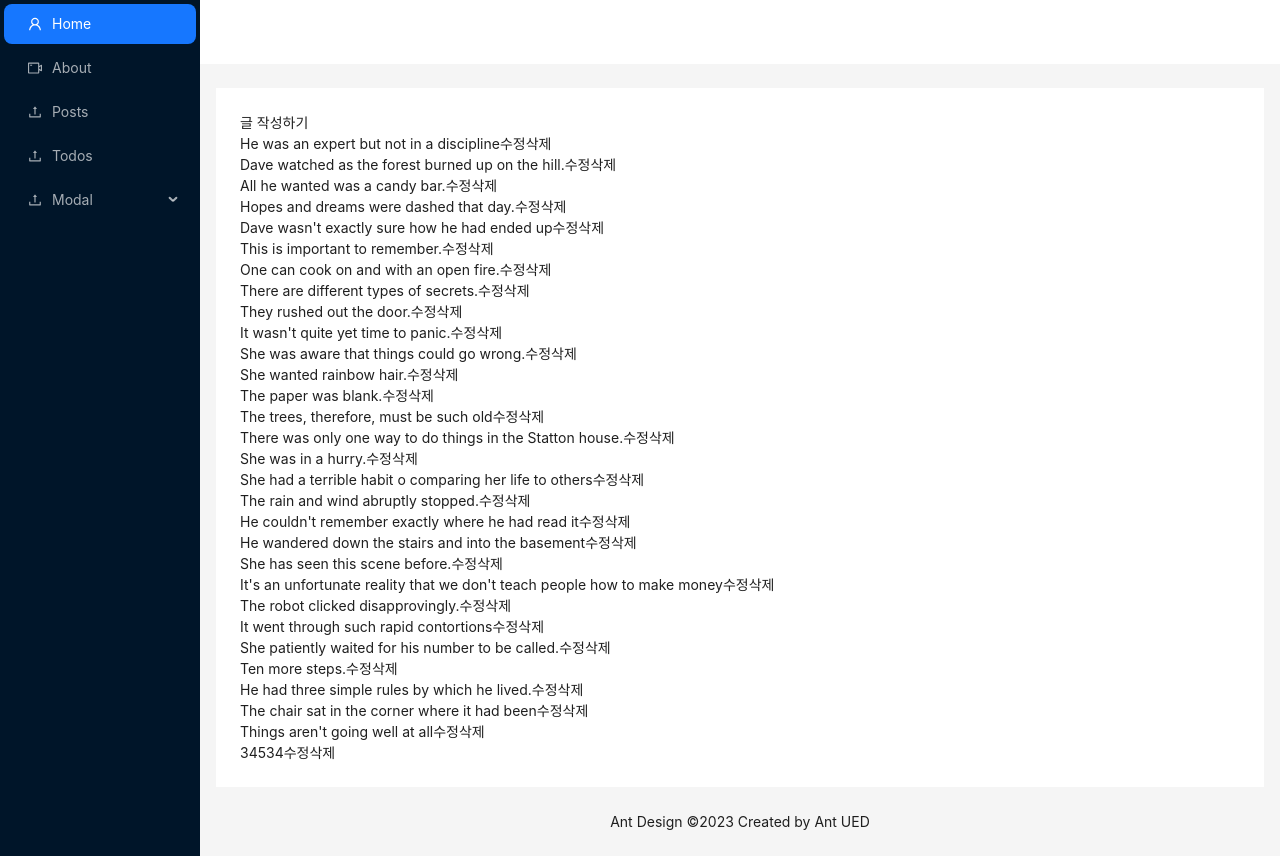
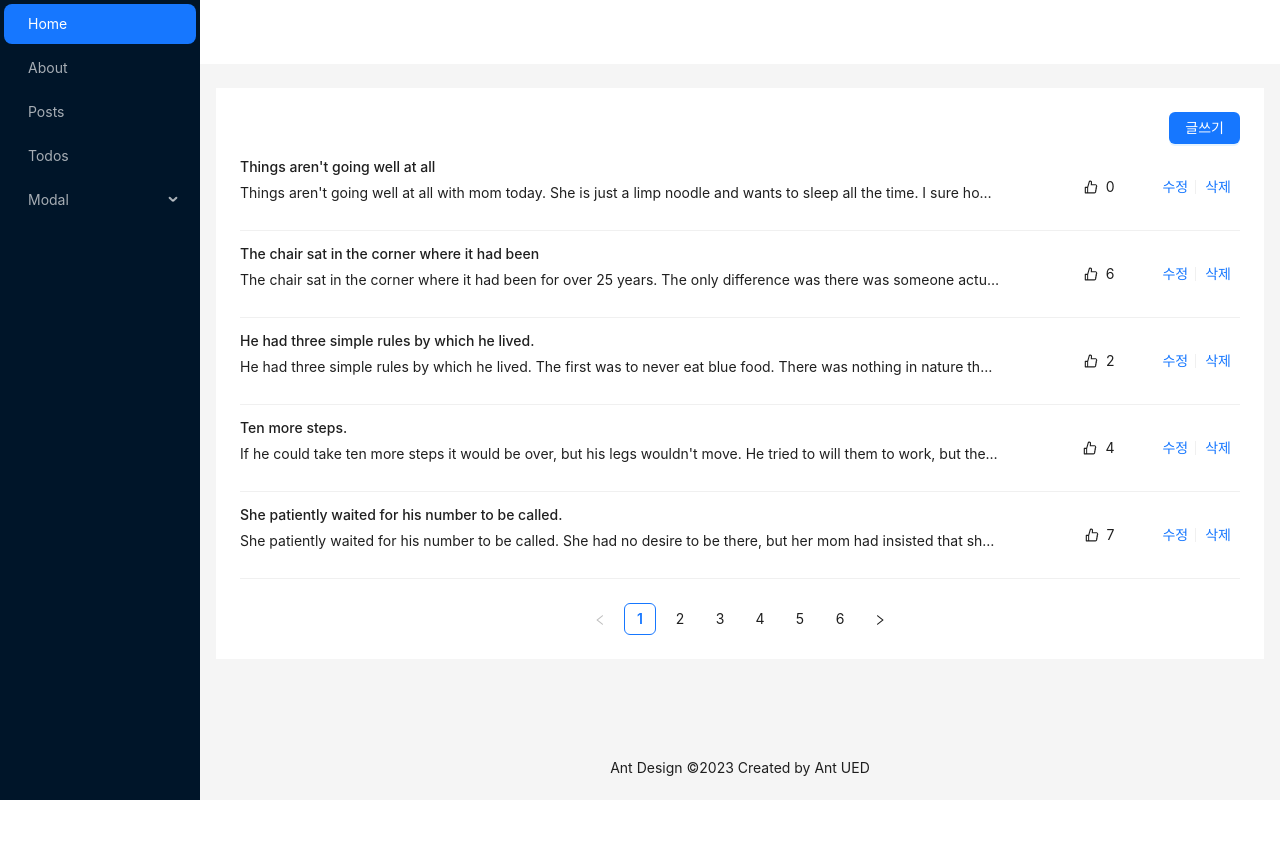
Before and after one commit to Seonghui/next-playground-page, a Next.js app: page /posts in a window 1280 px wide. After the commit the page ends 800 px from the top, so only its background shows below. Built offline with nearby package versions, Linux system fonts and the light colour scheme; data requests are answered from the project's data file.

Commit message:
post 리스트 스타일 적용

```diff
--- a/components/MainLayout.tsx
+++ b/components/MainLayout.tsx
@@ -11,27 +11,31 @@ function MainLayout({ children }): ReactElement {
   } = theme.useToken();
 
   return (
-    <Layout style={{ minHeight: "100vh" }}>
+    <Layout
+      style={{
+        minHeight: "100vh",
+      }}
+      hasSider
+    >
       <Sider
-        breakpoint="lg"
-        collapsedWidth="0"
-        onBreakpoint={(broken) => {
-          console.log(broken);
-        }}
-        onCollapse={(collapsed, type) => {
-          console.log(collapsed, type);
+        style={{
+          overflow: "auto",
+          height: "100vh",
+          position: "fixed",
+          left: 0,
+          top: 0,
+          bottom: 0,
         }}
       >
         <div className="demo-logo-vertical" />
         <MainMenu />
       </Sider>
-      <Layout>
+      <Layout className="site-layout" style={{ marginLeft: 200 }}>
         <Header style={{ padding: 0, background: colorBgContainer }} />
-        <Content style={{ margin: "24px 16px 0" }}>
+        <Content style={{ margin: "24px 16px 0", overflow: "initial" }}>
           <div
             style={{
               padding: 24,
-              minHeight: 360,
               background: colorBgContainer,
             }}
           >
--- a/components/MainMenu.tsx
+++ b/components/MainMenu.tsx
@@ -1,10 +1,5 @@
 import React, { ReactElement } from "react";
 import { Menu } from "antd";
-import {
-  UploadOutlined,
-  UserOutlined,
-  VideoCameraOutlined,
-} from "@ant-design/icons";
 import { useRouter } from "next/router";
 
 function MainMenu(): ReactElement {
@@ -17,7 +12,6 @@ function MainMenu(): ReactElement {
       items={[
         {
           key: "1",
-          icon: <UserOutlined />,
           label: "Home",
           onClick: () => {
             route.push("/");
@@ -25,7 +19,6 @@ function MainMenu(): ReactElement {
         },
         {
           key: "2",
-          icon: <VideoCameraOutlined />,
           label: "About",
           onClick: () => {
             route.push("/about");
@@ -33,7 +26,6 @@ function MainMenu(): ReactElement {
         },
         {
           key: "3",
-          icon: <UploadOutlined />,
           label: "Posts",
           onClick: () => {
             route.push("/posts");
@@ -41,7 +33,6 @@ function MainMenu(): ReactElement {
         },
         {
           key: "4",
-          icon: <UploadOutlined />,
           label: "Todos",
           onClick: () => {
             route.push("/todos");
@@ -49,7 +40,6 @@ function MainMenu(): ReactElement {
         },
         {
           key: "5",
-          icon: <UploadOutlined />,
           label: "Modal",
           // onClick: () => {
           //   return route.push("/modals");
--- a/components/NavBar.tsx
+++ /dev/null
@@ -1,16 +0,0 @@
-import React, { ReactElement } from "react";
-import Link from "next/link";
-
-function NavBar(): ReactElement {
-  return (
-    <div>
-      <Link href="/">Home</Link>
-      <Link href="/about">About</Link>
-      <Link href="/posts">Posts</Link>
-      <Link href="/todos">todos</Link>
-      <Link href="/modals">modal</Link>
-    </div>
-  );
-}
-
-export default NavBar;
--- a/db.json
+++ b/db.json
@@ -521,11 +521,6 @@
         "fiction"
       ],
       "reactions": 0
-    },
-    {
-      "title": "34534",
-      "body": "345",
-      "id": 31
     }
   ],
   "comments": [],
--- a/pages/_app.tsx
+++ b/pages/_app.tsx
@@ -1,6 +1,6 @@
-import "@/styles/globals.css";
 import type { AppProps } from "next/app";
 import MainLayout from "@/components/MainLayout";
+import "antd/dist/reset.css";
 
 export default function App({ Component, pageProps }: AppProps) {
   return (
--- a/pages/modals/popstate/index.tsx
+++ b/pages/modals/popstate/index.tsx
@@ -1,21 +1,24 @@
 import React, { ReactElement } from "react";
 import usePopstateModal from "@/hooks/usePopstateModal";
+import { Modal } from "antd";
 
 function Page(): ReactElement {
-  const {
-    handleCloseModal,
-    handleOpenModal,
-    isOpen: isOpenPopstateModal,
-  } = usePopstateModal("popstate-modal");
+  const { handleCloseModal, handleOpenModal, isOpen } =
+    usePopstateModal("popstate-modal");
   return (
     <div>
       <button onClick={() => handleOpenModal()}>PopState 모달 열기</button>
-      {isOpenPopstateModal && (
-        <div>
-          popState modal!!
-          <button onClick={() => handleCloseModal()}>닫기</button>
-        </div>
-      )}
+      <Modal
+        title="query 모달 열기"
+        centered
+        open={isOpen}
+        onOk={() => handleCloseModal()}
+        onCancel={() => handleCloseModal()}
+      >
+        <p>some contents...</p>
+        <p>some contents...</p>
+        <p>some contents...</p>
+      </Modal>
     </div>
   );
 }
--- a/pages/modals/query/index.tsx
+++ b/pages/modals/query/index.tsx
@@ -1,17 +1,23 @@
 import React, { ReactElement } from "react";
 import useQueryModal from "@/hooks/useQueryModal";
+import { Modal } from "antd";
 
 function Page(): ReactElement {
   const { isOpen, handleOpenModal, handleCloseModal } = useQueryModal("test");
   return (
     <div>
       <button onClick={() => handleOpenModal()}>query 모달 열기</button>
-      {isOpen && (
-        <div>
-          popState modal!!
-          <button onClick={() => handleCloseModal()}>닫기</button>
-        </div>
-      )}
+      <Modal
+        title="query 모달 열기"
+        centered
+        open={isOpen}
+        onOk={() => handleCloseModal()}
+        onCancel={() => handleCloseModal()}
+      >
+        <p>some contents...</p>
+        <p>some contents...</p>
+        <p>some contents...</p>
+      </Modal>
     </div>
   );
 }
--- a/pages/posts/index.tsx
+++ b/pages/posts/index.tsx
@@ -5,6 +5,10 @@ import { API_ENDPOINT_POST } from "@/constants";
 import Head from "next/head";
 import { useRouter } from "next/router";
 import { IPostResponse } from "@/types";
+import { Button, Col, List, Row, Typography, Space } from "antd";
+import { LikeOutlined } from "@ant-design/icons";
+
+const { Paragraph } = Typography;
 
 export const getServerSideProps: GetServerSideProps = async () => {
   const res = await fetch(`${API_ENDPOINT_POST}`);
@@ -13,7 +17,7 @@ export const getServerSideProps: GetServerSideProps = async () => {
 };
 
 function Page({
-  data,
+  data: fetchedData,
 }: InferGetServerSidePropsType<typeof getServerSideProps>): ReactElement {
   const router = useRouter();
   const handleClickDelete = async (id) => {
@@ -27,23 +31,59 @@ function Page({
         router.reload();
       });
   };
+
+  const data = fetchedData.sort((a, b) => b.id - a.id);
   return (
     <Fragment>
       <Head>
         <title>Post Page</title>
       </Head>
-      <Link href="/posts/new">글 작성하기</Link>
-      <ul>
-        {data.map((post) => {
-          return (
-            <li key={post.id}>
-              <Link href={`/posts/${post.id}`}>{post.title}</Link>
-              <Link href={`/posts/${post.id}/edit`}>수정</Link>
-              <button onClick={() => handleClickDelete(post.id)}>삭제</button>
-            </li>
-          );
-        })}
-      </ul>
+      <Row justify="end">
+        <Col>
+          <Button type="primary" htmlType="a" href="/posts/new">
+            글쓰기
+          </Button>
+        </Col>
+      </Row>
+
+      <List
+        pagination={{
+          position: "bottom",
+          align: "center",
+          pageSize: 5,
+        }}
+        itemLayout="horizontal"
+        dataSource={data}
+        renderItem={(item) => (
+          <List.Item
+            actions={[
+              <Link href={`/posts/${item.id}/edit`} key="list-loadmore-edit">
+                수정
+              </Link>,
+              <Button
+                type="link"
+                style={{ padding: 0 }}
+                onClick={() => handleClickDelete(item.id)}
+              >
+                삭제
+              </Button>,
+            ]}
+          >
+            <List.Item.Meta
+              title={<Link href={`/posts/${item.id}`}>{item.title}</Link>}
+              description={
+                <Paragraph style={{ maxWidth: "90%" }} ellipsis={true}>
+                  {item.body}
+                </Paragraph>
+              }
+            />
+            <Space>
+              <LikeOutlined />
+              {item.reactions}
+            </Space>
+          </List.Item>
+        )}
+      />
     </Fragment>
   );
 }
--- a/styles/globals.css
+++ /dev/null
@@ -1,21 +0,0 @@
-@tailwind base;
-@tailwind components;
-@tailwind utilities;
-
-:root {
-  --foreground-rgb: 0, 0, 0;
-  --background-start-rgb: 214, 219, 220;
-  --background-end-rgb: 255, 255, 255;
-}
-
-@media (prefers-color-scheme: dark) {
-  :root {
-    --foreground-rgb: 255, 255, 255;
-    --background-start-rgb: 0, 0, 0;
-    --background-end-rgb: 0, 0, 0;
-  }
-}
-
-body {
-  color: rgb(var(--foreground-rgb));
-}
```
